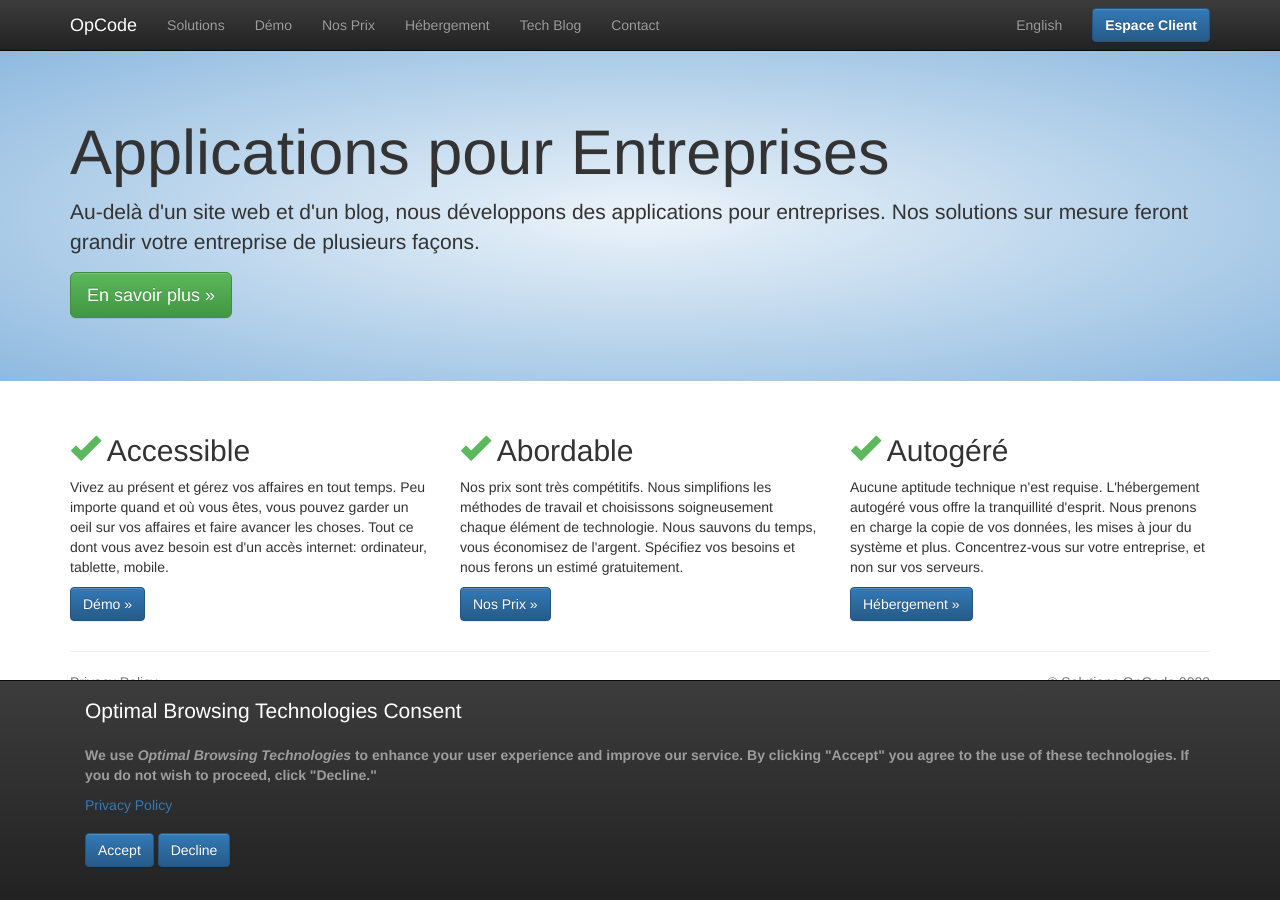
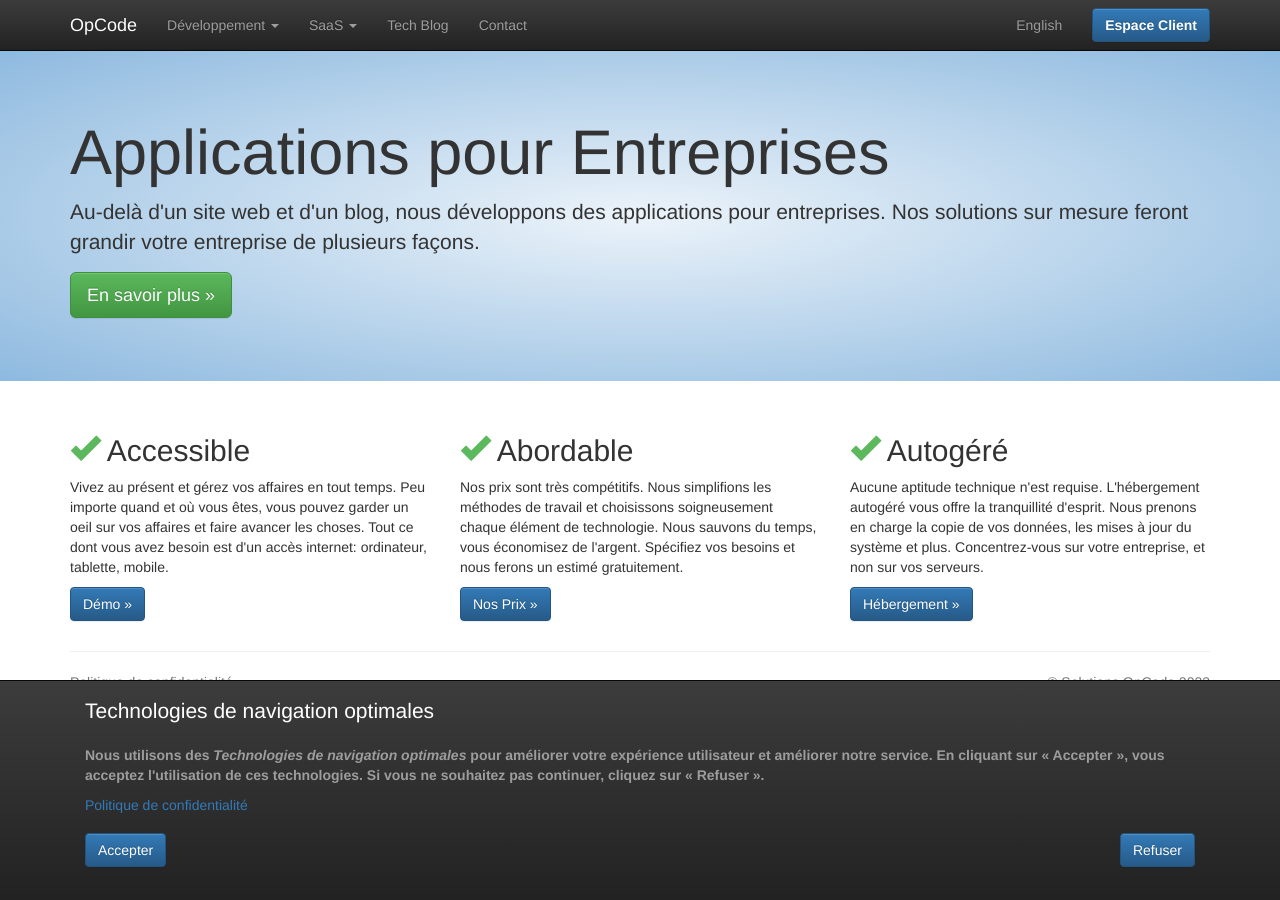
Before and after one commit to JonDemers/opcode-ssg, a Jekyll site: the page built from fr/index.html, in a window 1280 px wide. Built offline with Jekyll 4.4.1, drawn with Linux system fonts in a browser that asks for light colours; comment, search, counter and statistics services are not loaded.

Commit message:
Improve menu and add french translation for privacy policy

```diff
--- a/_config.yml
+++ b/_config.yml
@@ -10,18 +10,32 @@ site_meta:
       title: "OpCode Solutions"
       description: "Optimize Your Processes"
       toggle_nav: "Toggle navigation"
+      development: "Development"
+      saas: "SaaS"
       client_login: "Client Login"
       other_lang: "fr"
       other_lang_desc: "Français"
-      mobile_friendly: "Mobile-Friendly Website"
+      privacy_policy: "Privacy Policy"
+      optimal_browsing:
+        title: "Optimal Browsing Technologies"
+        description: 'We use <i>Optimal Browsing Technologies</i> to enhance your user experience and improve our service. By clicking "Accept" you agree to the use of these technologies. If you do not wish to proceed, click "Decline."'
+        accept: "Accept"
+        decline: "Decline"
     fr:
       title: "Solutions OpCode"
       description: "Optimisez vos processus"
       toggle_nav: "Changer la navigation"
+      development: "Développement"
+      saas: "SaaS"
       client_login: "Espace Client"
       other_lang: "en"
       other_lang_desc: "English"
-      mobile_friendly: "Ce site est accessible par mobile"
+      privacy_policy: "Politique de confidentialité"
+      optimal_browsing:
+        title: "Technologies de navigation optimales"
+        description: "Nous utilisons des <i>Technologies de navigation optimales</i> pour améliorer votre expérience utilisateur et améliorer notre service. En cliquant sur « Accepter », vous acceptez l'utilisation de ces technologies. Si vous ne souhaitez pas continuer, cliquez sur « Refuser »."
+        accept: "Accepter"
+        decline: "Refuser"
 
 # Build settings
 
@@ -62,21 +76,32 @@ minima:
 # If you want to link only specific pages in your header, uncomment this and add the path to the pages in
 # order as they should show up.
 #
-header_pages:
+main_pages:
+  development:
+    en:
+      - en/solutions/index.html
+      - en/demo/index.html
+      - en/pricing/index.html
+      - en/hosting/index.html
+    fr:
+      - fr/solutions/index.html
+      - fr/demo/index.html
+      - fr/prix/index.html
+      - fr/hebergement/index.html
+  saas:
+    en:
+      - en/saas/file-transfer/secure-file-sharing-solution/index.md
+    fr:
+      - en/saas/file-transfer/secure-file-sharing-solution/index.md
   en:
-    - en/solutions/index.html
-    - en/demo/index.html
-    - en/pricing/index.html
-    - en/hosting/index.html
     - tech/index.md
     - en/contact/index.html
   fr:
-    - fr/solutions/index.html
-    - fr/demo/index.html
-    - fr/prix/index.html
-    - fr/hebergement/index.html
     - tech/index.md
     - fr/contact/index.html
+  privacy_policy:
+    en: en/privacy-policy/index.md
+    fr: fr/politique-de-confidentialite/index.md
 
 # Set to `true` to show excerpts on the homepage.
 #
--- a/_includes/footer.html
+++ b/_includes/footer.html
@@ -4,21 +4,26 @@
 <div class="container">
   <hr>
   <footer class="text-muted">
-    <p class="pull-left"><a title="Privacy Policy" href="/en/privacy-policy/" class="text-muted">Privacy Policy</a></p>
+    {%- assign privacy_policy_path = site.main_pages.privacy_policy[lang] -%}
+    {%- assign privacy_policy_page = site.pages | where: "path", privacy_policy_path | first -%}
+    {%- assign privacy_policy_url = privacy_policy_page.url | relative_url -%}
+    {%- assign privacy_policy_text = lang_meta.privacy_policy | escape -%}
+    <p class="pull-left"><a title="{{ privacy_policy_text }}" href="{{ privacy_policy_url }}" class="text-muted">{{
+        privacy_policy_text }}</a></p>
     <p class="pull-right">&copy; {{ lang_meta.title | escape }} 2023</p>
   </footer>
 </div>
 <nav id="optimal-browsing" class="navbar navbar-inverse navbar-fixed-bottom">
   <div class="container">
     <div class="navbar-text">
-      <p class="lead" style="color: white">Optimal Browsing Technologies Consent</p>
-      <p><strong>We use <i>Optimal Browsing Technologies</i> to enhance your user experience and improve our service.
-          By clicking "Accept" you agree to the use of these technologies. If you do not wish to proceed, click
-          "Decline."</strong></p>
-      <p><a title="Privacy Policy" href="/en/privacy-policy/">Privacy Policy</a></p>
-      <p><button type="button" class="btn btn-primary navbar-btn" onclick="acceptOptimalBrowsing()">Accept</button>
-        <button type="button" class="btn btn-primary navbar-btn" onclick="declineOptimalBrowsing()">Decline</button>
-      </p>
+      {%- assign optimal_browsing = lang_meta.optimal_browsing -%}
+      <p class="lead" style="color: white">{{ optimal_browsing.title }}</p>
+      <p><strong>{{optimal_browsing.description}}</strong></p>
+      <p><a title="{{ privacy_policy_text }}" href="{{ privacy_policy_url }}">{{ privacy_policy_text }}</a></p>
+      <p class="pull-left"><button type="button" class="btn btn-primary navbar-btn"
+          onclick="acceptOptimalBrowsing()">{{optimal_browsing.accept}}</button></p>
+      <p class="pull-right"><button type="button" class="btn btn-primary navbar-btn"
+          onclick="declineOptimalBrowsing()">{{optimal_browsing.decline}}</button></p>
     </div>
   </div>
 </nav>
--- a/_includes/header.html
+++ b/_includes/header.html
@@ -3,9 +3,6 @@
 {%- assign lang_meta = site.site_meta.lang[lang] -%}
 {%- assign lang_base_url = '/' | append: lang | append: '/' -%}
 
-{%- assign default_paths = site.pages | map: "path" -%}
-{%- assign page_paths = site.header_pages[lang] | default: default_paths -%}
-{%- assign titles_size = site.pages | map: 'title' | join: '' | size -%}
 <nav class="navbar navbar-inverse navbar-fixed-top" role="navigation">
   <div class="container">
     <div class="navbar-header">
@@ -17,17 +14,50 @@
           page.url==lang_base_url %} style="color: white" {% endif %}>OpCode</span></a>
     </div>
     <div class="navbar-collapse collapse">
-      {% if titles_size > 0 %}
       <ul class="nav navbar-nav">
-        {%- for path in page_paths -%}
+
+        {%- assign dev_page_paths = site.main_pages.development[lang] -%}
+        {%- assign dev_class = '' -%}
+        {%- for path in dev_page_paths -%}
         {%- assign my_page = site.pages | where: "path", path | first -%}
-        {% if my_page.title %}
+        {%- if page.url==my_page.url -%}{%- assign dev_class = 'active' -%}{% endif -%}
+        {%- endfor -%}
+        <li class="dropdown {{ dev_class }}">
+          <a href="#" class="dropdown-toggle" data-toggle="dropdown" role="button" aria-haspopup="true"
+            aria-expanded="false">{{ lang_meta.development | escape }} <span class="caret"></span></a>
+          <ul class="dropdown-menu">
+            {%- for path in dev_page_paths -%}
+            {%- assign my_page = site.pages | where: "path", path | first -%}
+            <li {% if page.url==my_page.url %} class="active" {% endif %}><a href="{{ my_page.url | relative_url }}">{{
+                my_page.title | escape }}</a></li>
+            {% endfor %}
+          </ul>
+        </li>
+
+        {%- assign saas_page_paths = site.main_pages.saas[lang] -%}
+        {%- assign saas_class = '' -%}
+        {%- for path in saas_page_paths -%}
+        {%- assign my_page = site.pages | where: "path", path | first -%}
+        {%- if page.url==my_page.url -%}{%- assign saas_class = 'active' -%}{% endif -%}
+        {%- endfor -%}
+        <li class="dropdown {{ saas_class }}">
+          <a href="#" class="dropdown-toggle" data-toggle="dropdown" role="button" aria-haspopup="true"
+            aria-expanded="false">{{ lang_meta.saas | escape }} <span class="caret"></span></a>
+          <ul class="dropdown-menu">
+            {%- for path in saas_page_paths -%}
+            {%- assign my_page = site.pages | where: "path", path | first -%}
+            <li {% if page.url==my_page.url %} class="active" {% endif %}><a href="{{ my_page.url | relative_url }}">{{
+                my_page.title | escape }}</a></li>
+            {% endfor %}
+          </ul>
+        </li>
+
+        {%- for path in site.main_pages[lang] -%}
+        {%- assign my_page = site.pages | where: "path", path | first -%}
         <li {% if page.url==my_page.url %} class="active" {% endif %}><a href="{{ my_page.url | relative_url }}">{{
             my_page.title | escape }}</a></li>
-        {%- endif -%}
         {% endfor %}
       </ul>
-      {% endif %}
       <ul class="nav navbar-nav navbar-right">
         <li><a href="/{{ lang_meta.other_lang }}/">{{ lang_meta.other_lang_desc | escape }}</a></li>
         <li>
```
Also changed, not shown: en/saas/file-transfer/effortless-file-transfer-solution/index.md (+1 -1 lines), fr/politique-de-confidentialite/index.md (added, +92 -0 lines).
